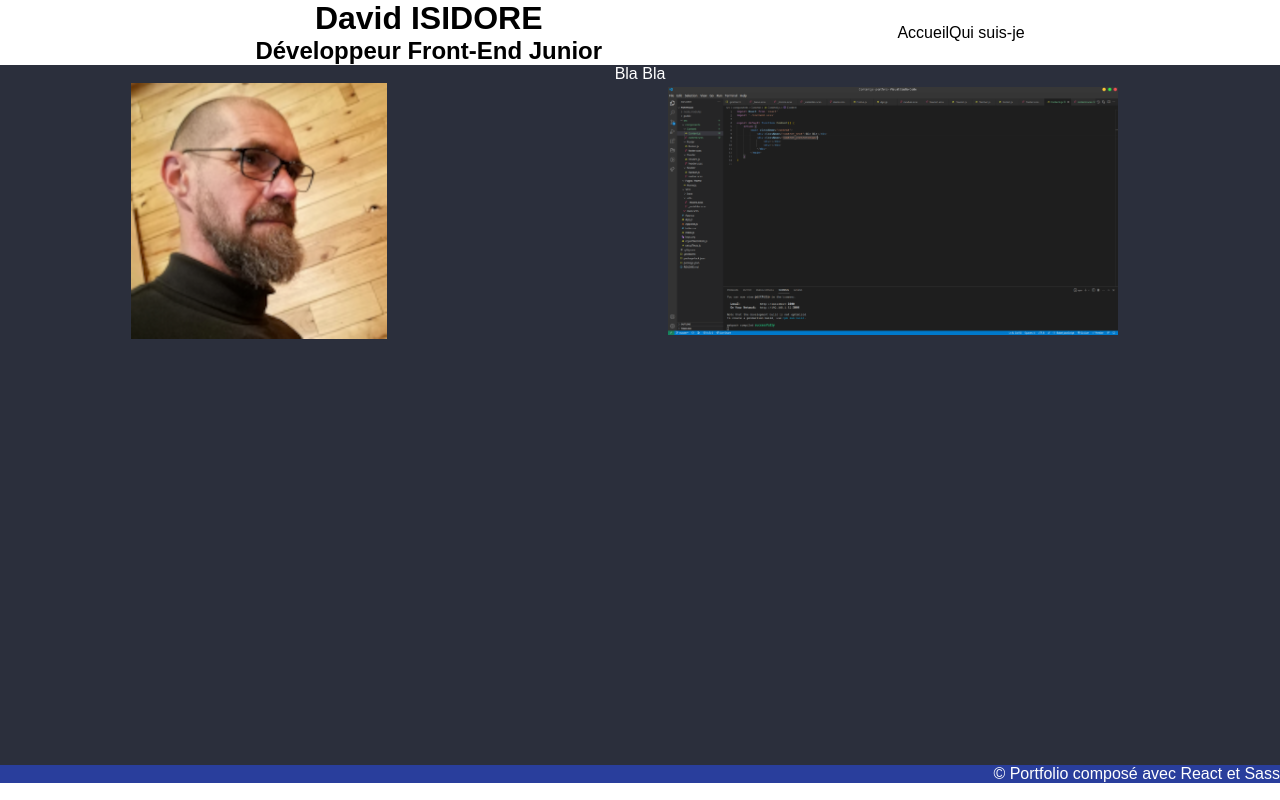
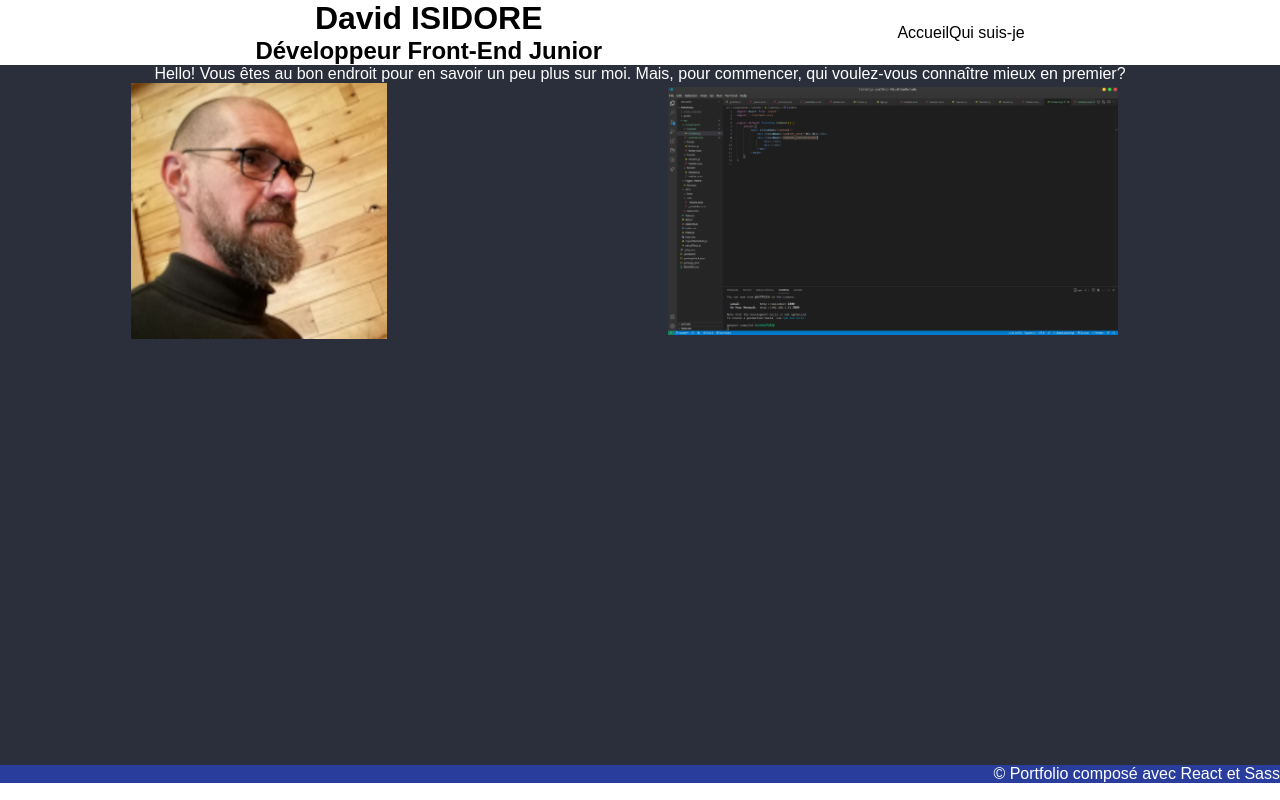
Before and after one commit to DavidIsidore/portfolio, a React (Create React App) app: page / in a window 1280 px wide. Built offline with nearby package versions, Linux system fonts and the light colour scheme.

Commit message:
Implémentation du composant Presentation

```diff
--- a/src/components/Content/Content.js
+++ b/src/components/Content/Content.js
@@ -1,24 +1,12 @@
 import React from 'react'
 import './content.scss'
-import computer from '../../assets/Computer.png'
-import photo from '../../assets/Photo.png'
+
+import Presentation from '../Presentation/Presentation'
 
 export default function Content() {
     return (
         <main className="content">
-            <div className="content_text">Bla Bla</div>
-            <div className="content_presentation">
-                <div className="content_presentation_img">
-                    <img src={photo} alt="identité" />
-                </div>
-                <div className="content_presentation_img ">
-                    <img
-                        src={computer}
-                        alt="représentation écran"
-                        className="img_single"
-                    />
-                </div>
-            </div>
+            <Presentation />
         </main>
     )
 }
--- /dev/null
+++ b/src/components/Presentation/Presentation.js
@@ -0,0 +1,27 @@
+import React from 'react'
+import computer from '../../assets/Computer.png'
+import photo from '../../assets/Photo.png'
+
+export default function Presentation() {
+    return (
+        <main>
+            <div className="content_text">
+                Hello! Vous êtes au bon endroit pour en savoir un peu plus sur
+                moi. Mais, pour commencer, qui voulez-vous connaître mieux en
+                premier?
+            </div>
+            <div className="content_presentation">
+                <div className="content_presentation_img">
+                    <img src={photo} alt="identité" />
+                </div>
+                <div className="content_presentation_img ">
+                    <img
+                        src={computer}
+                        alt="représentation écran"
+                        className="img_single"
+                    />
+                </div>
+            </div>
+        </main>
+    )
+}
```
